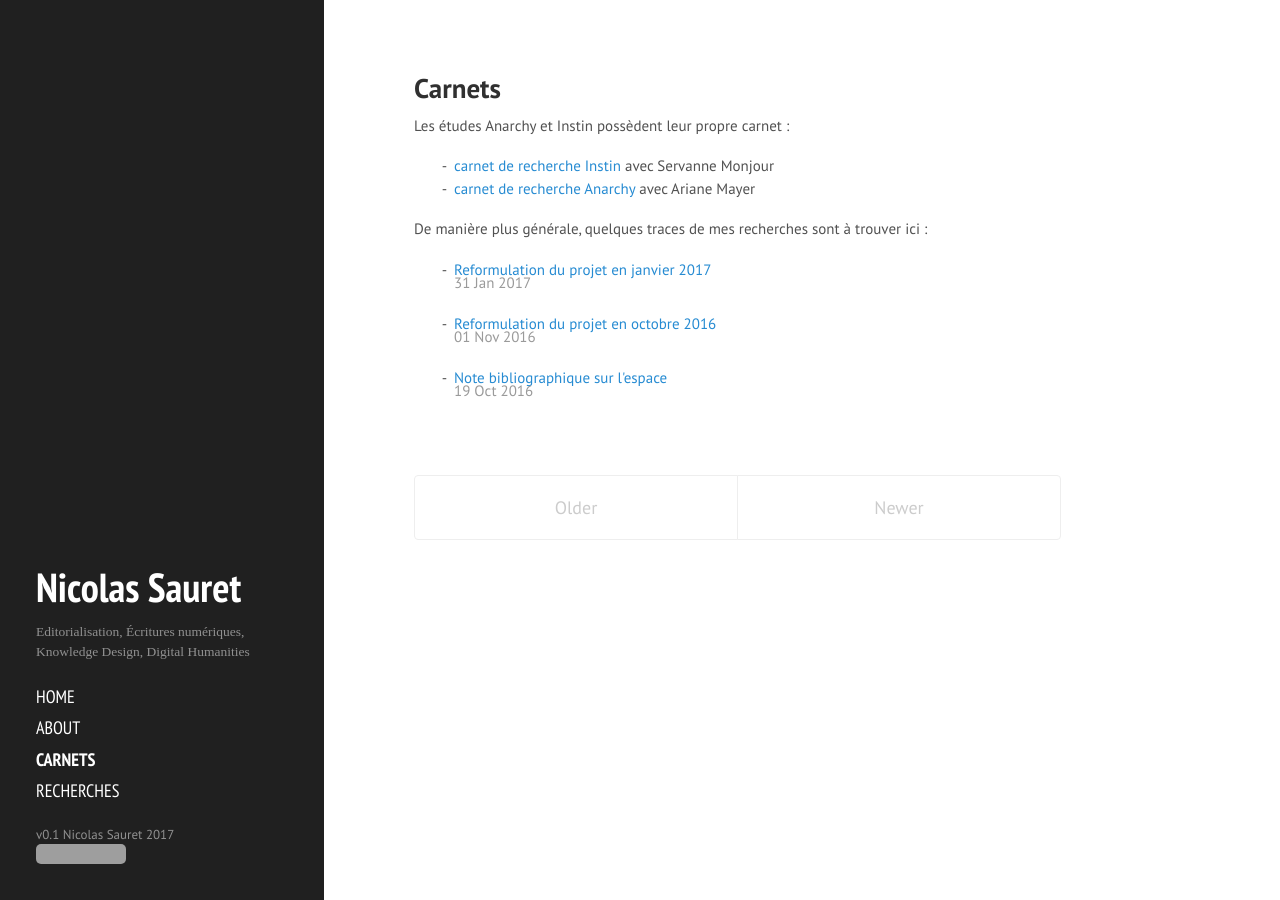
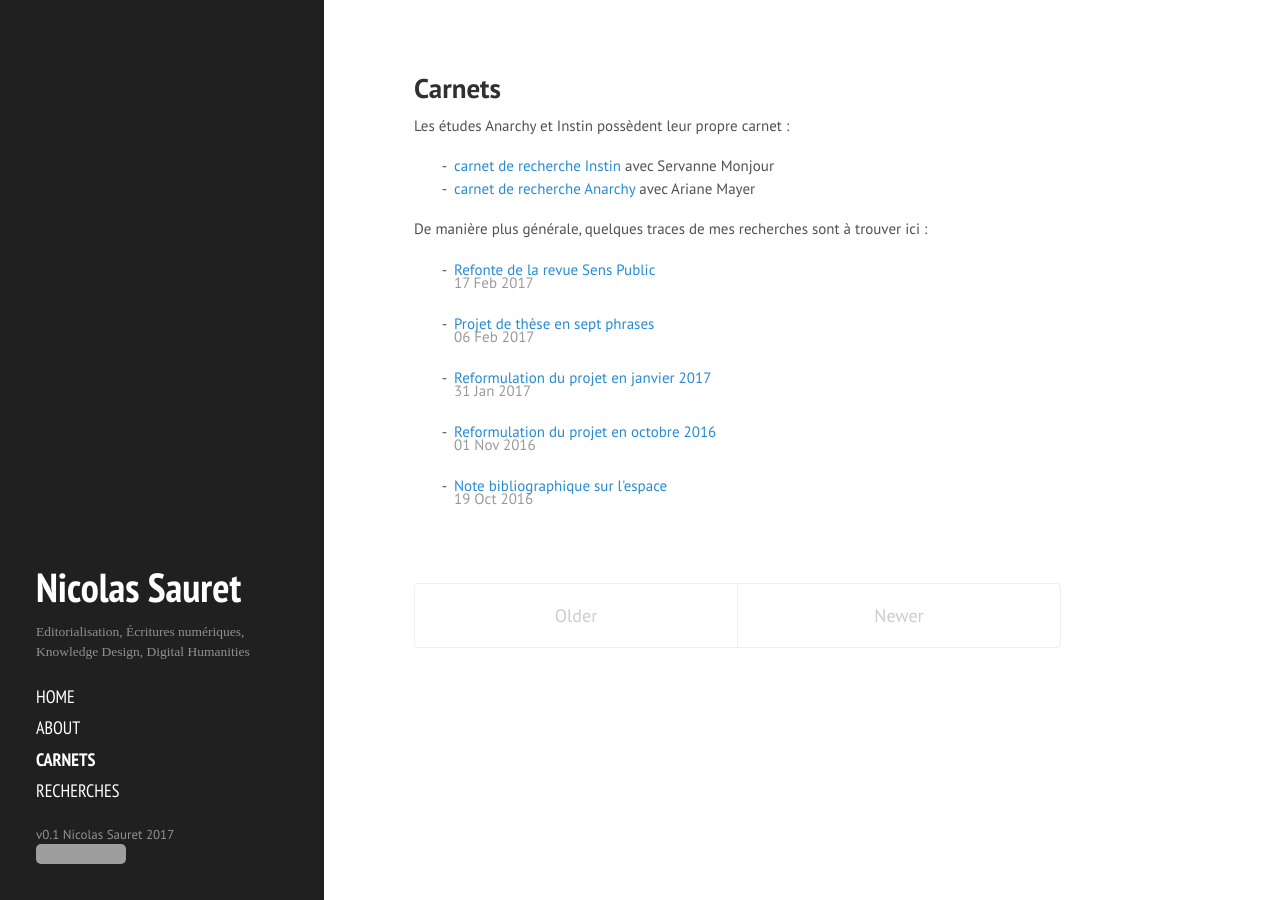
Before and after one commit to lakonis/lakonis.github.io, a Jekyll site: the page built from carnets.md, in a window 1280 px wide. Built offline with Jekyll 4.4.1, drawn with Linux system fonts in a browser that asks for light colours; nearby versions of some CDN libraries; some of the changed lines change nothing that is shown; grey boxes are pictures that could not be loaded.

Commit message:
post phrases descriptives et refonte SP

```diff
--- a/_posts/2017/2017-01-31-reformulation-du-projet-janvier-2017.md
+++ b/_posts/2017/2017-01-31-reformulation-du-projet-janvier-2017.md
@@ -27,5 +27,3 @@ Nous aborderons cette problématique en mobilisant la notion d'éditorialisation
 Nous mobiliserons également la notion d'intermédialité afin de saisir les jeux de relations et d'intersections entre les idées, les supports qui les transportent, et les contextes institutionnels qui les sous-tendent.
 
 ---
-
-[LCO6000-projet]:
--- /dev/null
+++ b/_posts/2017/2017-02-06-projet-de-these-en-sept-phrases.md
@@ -0,0 +1,44 @@
+---
+layout: post
+title: Projet de thèse en sept phrases
+date: '2017-02-06 11:05'
+category: carnet
+---
+
+Dans la série des reformulations multiples ([1][1] et [2][2]), cet exercice a consisté à résumer le projet de thèse en 7 «phrases descriptives» selon la structure du futur «dossier de synthèse» présenté pour l'examen de synthèse.
+
+[1]: {{ site.github.url }}{% post_url 2016-11-01-reformulation-du-projet-en-octobre-2016 %} "Projet octobre 2016"
+
+[2]: {{ site.github.url }}{% post_url 2017-01-31-reformulation-du-projet-janvier-2017 %} "Projet janvier 2017"
+
+---
+
+## Dispositifs d'éditorialisation en environnement numérique : vers un renouvellement des pratiques d'écriture et de lecture en lettres et sciences humaines ?
+
+### 0. Contexte
+
+En transformant radicalement le support d'inscription du savoir, le numérique transforme également les dispositifs d'écriture et de lecture, et dans le même temps suscitent de nouvelles pratiques au sein des communautés savantes.
+
+### a. Problématique
+
+Dans ce contexte, se pose la question de la discussion scientifique, alors que ses lieux, formes et dispositifs échappent de plus en plus à l'institution académique, suivant deux tendances paradoxalement liées : l'asphyxie de la publication traditionnelle et l'explosion des formes d'écriture.
+
+### b. Cadre théorique
+
+La notion d'éditorialisation (Vitali-Rosati, 2015) est particulièrement opérante ici pour penser la conversation scientifique dans le cadre plus large de la production et de la circulation des connaissances, et demeure complémentaire d'une approche environnementale (Merzeau, 2014) du dispositif numérique.
+
+### c. Méthodologie
+
+En effet, dans une perspective articulant institution, dispositif et support, je souhaite adopter une démarche expérimentale (recherche-action) avec la conception d'un prototype de revue savante mettant en œuvre les résultats d'une première phase d'étude basée sur le recueil et l'analyse des pratiques de lecture, d'écriture et de conversation des chercheurs en Lettres et Sciences Humaines.
+
+### d. Justification du corpus
+
+Une telle démarche suppose plusieurs itérations et aller-retours entre les études de terrain et un dispositif prototypal, de manière à progressivement appliquer, confronter, affiner et valider les résulats théoriques et pratiques.
+
+### e. État de la question
+
+Plusieurs travaux pointent déjà les limites du système académique d'évaluation et de publication face à l'hybridation des pratiques dans l'environnement numérique, et plusieurs initiatives sont proposées pour améliorer la situation, tant sur l'accessibilité des publications (Open Access), sur les processus d'évaluation (revue par les pairs ouverte, semi-ouverte, publique), ou encore sur l'évaluation des chercheurs (métriques alternatives prenant en compte la _présence numérique_). Cependant, peu d'institutions ont aujourd'hui pris la mesure d'une situation profitant majoritairement à des entreprises du secteur privé qui ont su capter sur leurs plateformes une large partie de la conversation.
+
+### f. Pertinence
+
+Cette thèse présente un intérêt institutionnel immédiat avec l'identification (et leur réalisation dans un prototype de dispositif d'éditorialisation) des caractéristiques favorisant le retour au sein de l'institution académique de pratiques de publication et de conversation informelles. Par ailleurs, d'un point de vue théorique, elle permettra d'avancer dans la compréhension des pratiques de lecture et d'écriture dans l'environnement numérique, en pointant aussi bien les éléments de continuité que les éléments de rupture.
--- /dev/null
+++ b/_posts/2017/2017-02-17-refonte-de-la-revue-sens-public.md
@@ -0,0 +1,34 @@
+---
+layout: post
+title: Refonte de la revue Sens Public
+date: '2017-02-17 00:22'
+category: carnet
+---
+
+La Chaire de recherche dirige la revue Sens Public depuis deux ans et se lance dans une refonte majeure du site. Il faudra traiter de l'historique de la revue et du site lui-même, je ferai ça dans un prochain post. Mais il est toujours utile à ce stade de préciser que la revue est pratiquement un pure player du web. Je dis "pratiquement" car la revue sort une [édition papier](http://edition.sens-public.org/) annuelle, sur la base des articles et essais publiés en ligne.
+
+Sens Public est donc d'abord une revue en ligne, avec un projet éditorial bien particulier dans une démarche intellectuelle et culturelle où vient naturellement s'inscrire la recherche académique, mais pas seulement.
+
+Le [Qui sommes-nous ?](http://asso.sens-public.org/spip.php?article1) de la revue avance ainsi _«trois mixités»_ au cœur du projet éditorial&nbsp;
+
+> La mixité générationnelle et sociale, d’abord&nbsp;: elle est garante de la constitution d’un réseau riche en ressources, elle oblige à tenir une ligne éthique ;
+> La mixité technique et disciplinaire, ensuite&nbsp;: elle assure la variété des écritures, des formes, des modes d’accès, des références ; elle permet au collectif d’évoluer continûment avec les genres pratiqués ;
+> La mixité culturelle et linguistique, enfin&nbsp;: développer les traductions, faire appel aux passeurs de culture, c’est nous maintenir en éveil, stimulés par la circulation des idées
+
+Mais le projet de la revue est aussi et avant tout de former une communauté de savoirs, et ce projet demeure au cœur de la réflexion pour la refonte du site.
+
+Plusieurs chantiers sont menés en parallèle, élaborant ensemble une réflexion de grande ampleur sur l'édition scientifique et l'édition en général, sur la base théorique de l'éditorialisation, [telle que définie](http://editorialisation.org/ediwiki/index.php?title=%C3%89ditorialisation) par _la Chaire_. Ces chantiers s'étalent sur plusieurs volets de la chaîne éditoriale&nbsp;:
+
+* la production
+* la validation
+* la publication
+* la diffusion
+* la conversation
+
+Actuellement en phase de conception, et pour certains volets en phase de développements prototypales, nous menons une série d'entretiens individuels, d'ateliers de co-design avec des lecteurs/chercheurs, des discussions philosophiques avec les développeurs impliqués, etc. J'essaierai de revenir sur ces différentes tâches plus en détail, car certains aspects soulevés ces dernières semaines méritent que l'on s'y attarde quelques instants. Pour les garder en mémoire&nbsp;: la valeur des «ruptures» dans la chaine éditoriale, les décisions philosophico-techniques concernant la mise en forme du contenu, une réflexion sur les dispositifs critiques.
+
+Sans plus attendre, vous pouvez découvrir (et suivre) la partie _Diffusion_ du projet [sur le répertoire Github dédié](https://github.com/EcrituresNumeriques/sensPublicApp). Cette partie qui concerne un premier volet du futur site de Sens Public sera développé sur le framework [Synopsx](http://ahn.ens-lyon.fr/synopsx) sur lequel je devrai également revenir. Un [cahiers des charges](https://github.com/EcrituresNumeriques/sensPublicApp/blob/master/doc/cahiersDesCharges.md) y est en cours de rédaction et consultable.
+
+Les prochains posts éclaireront mieux les différentes dimensions du projet, dans toute son ambition tant sur le plan technique que théorique. En ce qui me concerne, le projet s'inscrit dans une démarche de recherche-action qui nourrira la thèse [telle qu'elle se profile][Phrases].
+
+[Phrases]: {{ site.github.url }}{% post_url 2017-02-06-projet-de-these-en-sept-phrases %} "Formulation du projet en sept phrases descriptives"
```
